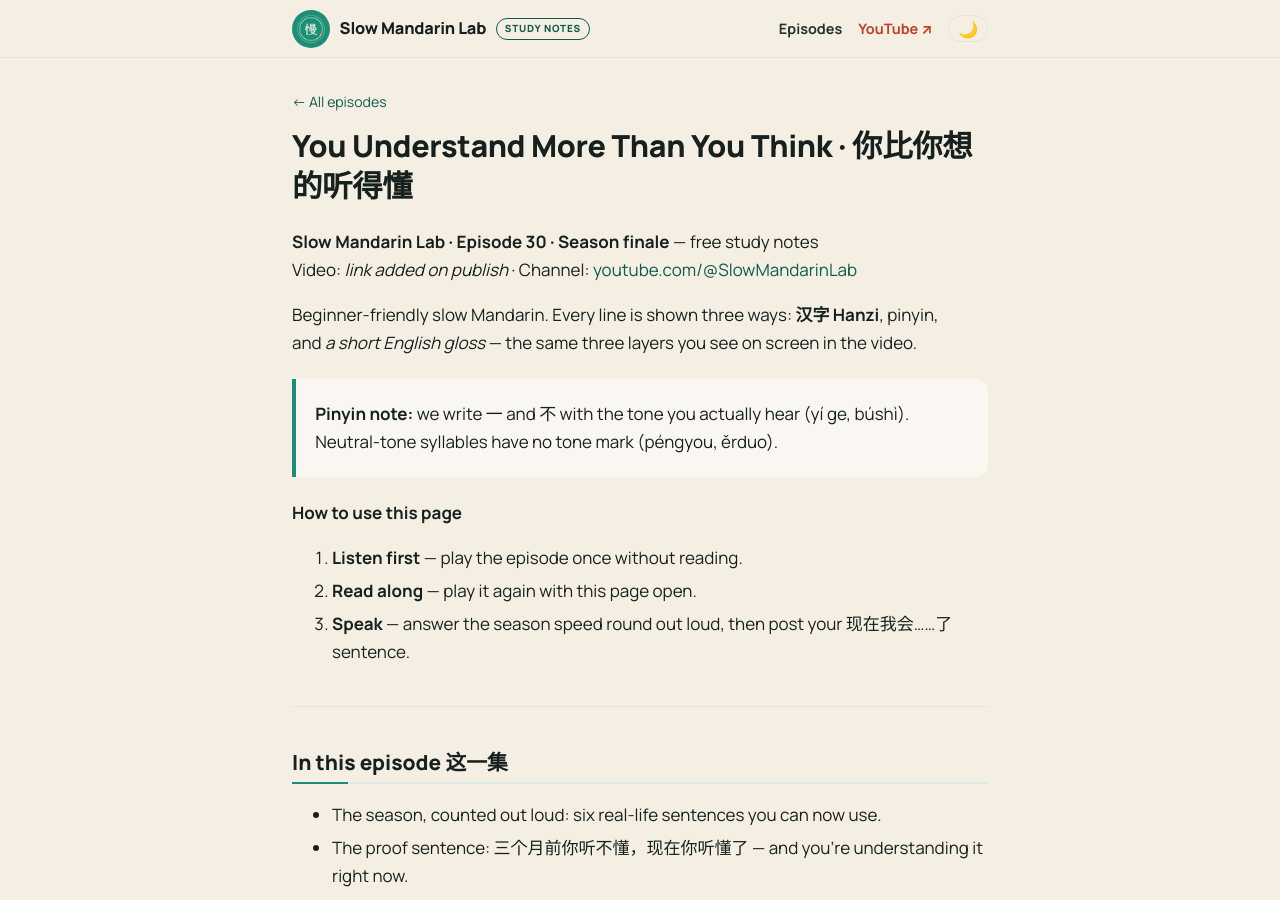
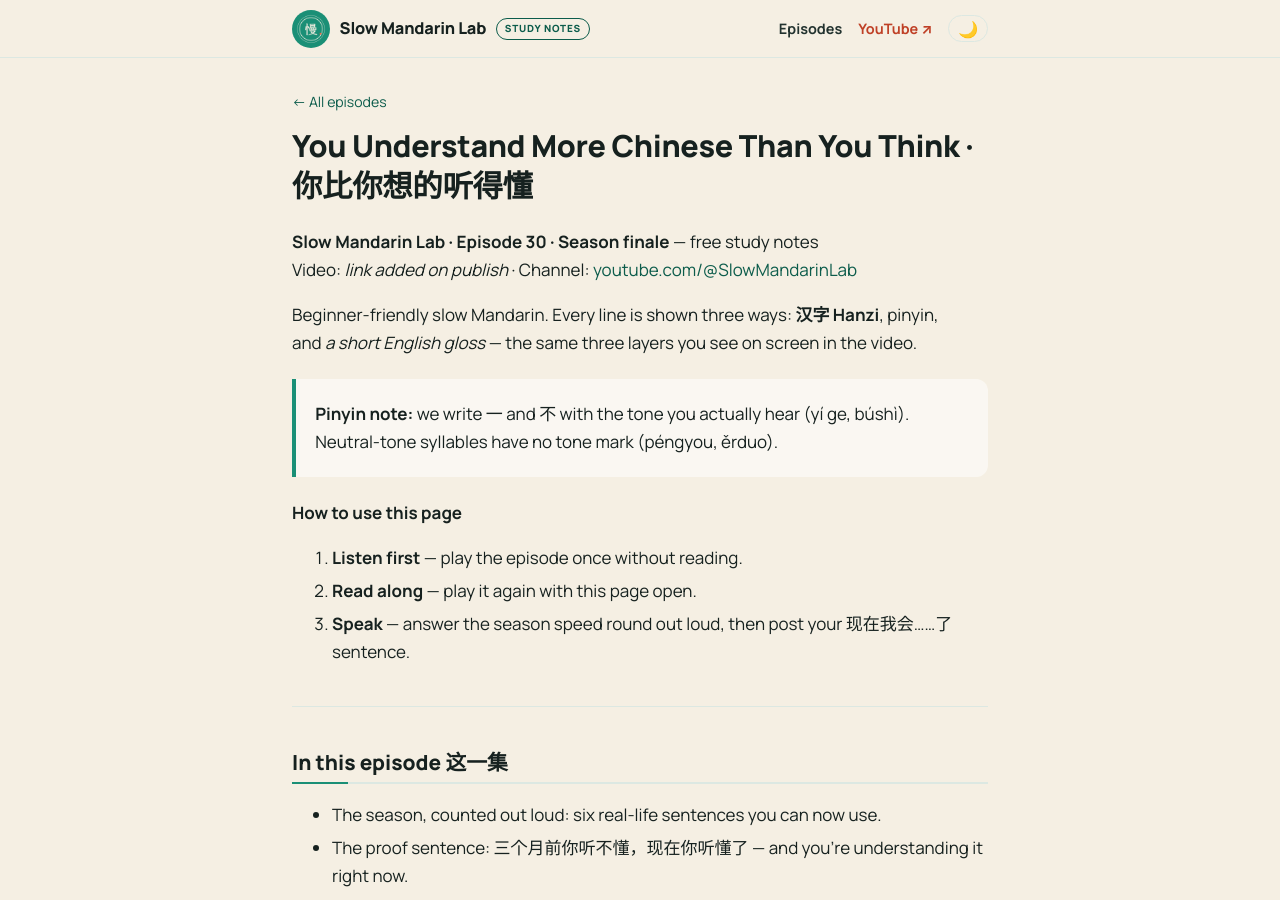
Before and after one commit to bowang168/slow-mandarin-lab, a Jekyll site: the page built from episodes/030-you-understand-more.md, in a window 1280 px wide and 900 px high. Built offline with Jekyll 4.4.1, drawn with Linux system fonts in a browser that asks for light colours; some web fonts are replaced; part of the change alters nothing that is shown.

Commit message:
030: sync study page from manifest

```diff
--- a/episodes/030-you-understand-more.md
+++ b/episodes/030-you-understand-more.md
@@ -1,12 +1,12 @@
 ---
 layout: page
-title: "You Understand More Than You Think · 你比你想的听得懂"
+title: "You Understand More Chinese Than You Think · 你比你想的听得懂"
 description: "Free study notes for Slow Mandarin Lab Episode 30: full transcript with Hanzi, pinyin and English, key vocabulary, and speaking practice."
 permalink: /episodes/030-you-understand-more/
 note: season finale · learning method
 series: Season 1
 star: true
-hsk: HSK 1-2
+hsk: HSK 3
 ---
 
 **Slow Mandarin Lab · Episode 30 · Season finale** — free study notes
@@ -682,4 +682,4 @@ Zàijiàn. Mànmàn lái.
 
 *© Slow Mandarin Lab — free for personal study; please link to this page rather than re-posting.*
 
-<script type="application/json" class="turn-times">{"v": 1, "t": [0.34, 5.52, 6.88, 10.0, 13.94, 18.68, 21.76, 26.82, 31.24, 33.74, 38.62, 42.84, 47.94, 54.38, 55.42, 57.7, 69.61, 74.87, 79.59, 87.04, 90.2, 95.9, 100.24, 107.77, 118.15, 121.53, 125.19, 129.65, 136.29, 140.19, 148.62, 152.0, 155.62, 160.9, 165.38, 170.94, 174.62, 178.24, 185.19, 188.05, 195.41, 202.51, 207.53, 213.31, 217.65, 226.15, 230.85, 237.47, 244.95, 248.73, 254.43, 260.17, 264.49, 268.99, 274.59, 278.43, 286.33, 291.57, 294.99, 299.41, 304.43, 308.81, 313.15, 317.85, 322.61, 325.71, 330.67, 334.35, 348.37, 353.13, 359.23, 362.89, 368.51, 371.03, 375.21, 379.25, 385.07, 387.39, 392.69, 396.83, 401.59, 403.07, 407.55, 409.41, 414.97, 419.0, 423.36, 427.06, 432.88, 436.8, 441.39, 444.88, 450.5, 454.46, 458.04, 463.06, 471.2, 480.0, 486.36, 491.18, 493.26, 498.98, 502.72, 506.3, 509.2, 512.68, 516.0, 519.02, 521.58, 526.68, 530.3, 534.14, 536.48, 538.9, 541.96, 545.18, 546.62, 549.02, 553.06, 555.6, 562.32, 566.0, 570.12, 576.2, 582.88, 588.56, 590.9, 594.9, 602.4, 606.42, 610.6, 617.13, 623.07, 626.47, 630.71, 633.79, 637.33, 644.15, 647.15, 648.47, 652.83]}</script>
+<script type="application/json" class="turn-times">{"v": 1, "t": [0.34, 5.52, 6.88, 10.0, 13.94, 18.68, 21.76, 26.82, 31.24, 33.74, 38.62, 42.84, 47.94, 54.38, 55.42, 65.1, 69.56, 74.82, 79.54, 86.99, 90.15, 95.85, 100.19, 107.72, 118.1, 121.48, 125.14, 129.6, 136.25, 140.15, 148.56, 151.94, 155.56, 160.84, 165.33, 170.89, 174.57, 178.19, 185.14, 188.0, 195.36, 202.46, 207.48, 213.26, 217.6, 226.1, 230.8, 237.42, 244.9, 248.68, 254.38, 260.12, 264.44, 268.94, 274.54, 278.38, 286.28, 291.52, 294.94, 299.36, 304.38, 308.76, 313.1, 317.8, 322.56, 325.66, 330.62, 334.3, 348.32, 353.08, 359.18, 362.84, 368.46, 370.98, 375.16, 379.2, 385.02, 387.34, 392.64, 396.78, 401.54, 403.02, 407.5, 409.36, 414.92, 418.94, 423.31, 427.0, 432.82, 436.75, 441.35, 444.83, 450.45, 454.41, 457.99, 463.01, 471.15, 479.95, 486.31, 491.13, 493.21, 498.93, 502.67, 506.25, 509.15, 512.63, 515.95, 518.97, 521.53, 526.63, 530.25, 534.09, 536.43, 538.85, 541.91, 545.13, 546.57, 548.97, 553.01, 555.55, 562.27, 565.95, 570.07, 576.15, 582.83, 588.51, 590.85, 594.85, 602.35, 606.37, 610.55, 617.08, 623.02, 626.42, 630.66, 633.74, 637.28, 644.1, 647.1, 648.42, 652.78]}</script>
```
